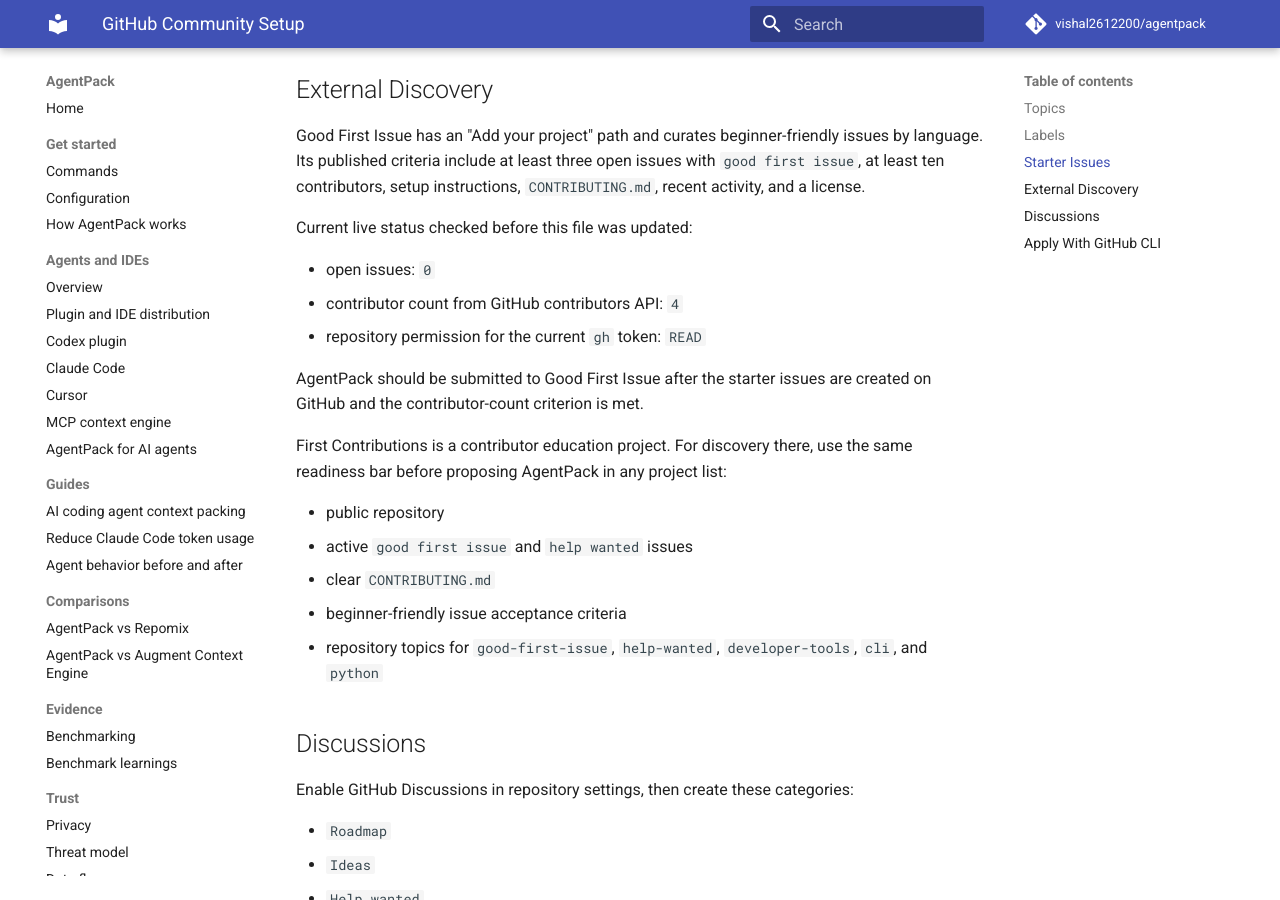
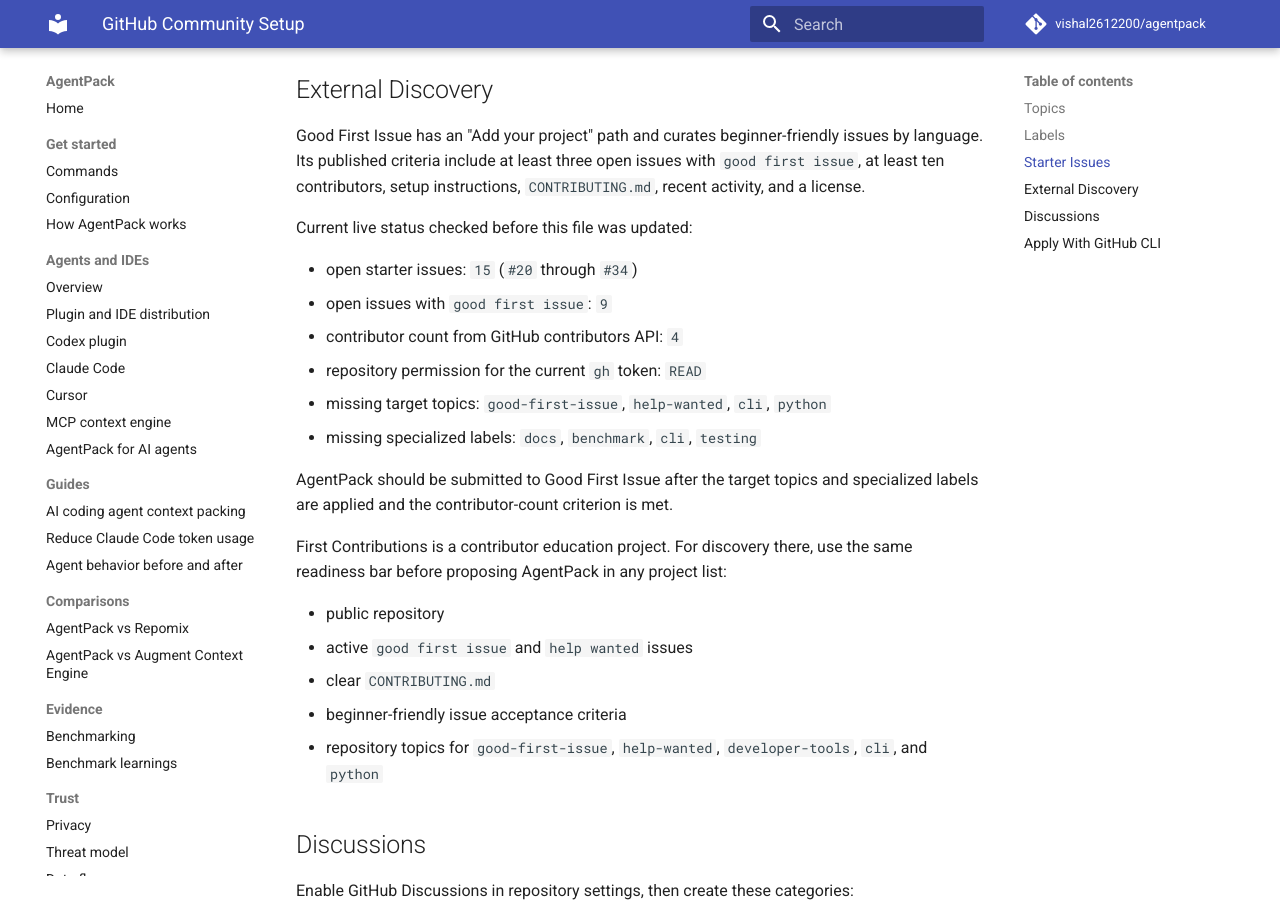
Before and after one commit to Jdowpasisi/agentpack, an MkDocs documentation site: the page built from docs/github-community-setup.md, in a window 1280 px wide and 900 px high, scrolled down 1128 px. Built offline with MkDocs 1.6.1 and Material for MkDocs 9.7.7, drawn with Linux system fonts in a browser that asks for light colours; comment, search, counter and statistics services are not loaded.

Commit message:
docs(github): record starter issue rollout status
Why:
- The starter issue rollout has partially completed through the GitHub connector.

What changed:
- Update the community setup doc with live issue counts, good-first-issue count, and remaining GitHub-side blockers.

Validation:
- python -m pytest tests/test_community_files.py tests/test_docs_links.py -q
- python -m ruff check tests/test_community_files.py tools/github_contributor_setup.py

```diff
--- a/docs/github-community-setup.md
+++ b/docs/github-community-setup.md
@@ -45,12 +45,15 @@
 
 Current live status checked before this file was updated:
 
-- open issues: `0`
+- open starter issues: `15` (`#20` through `#34`)
+- open issues with `good first issue`: `9`
 - contributor count from GitHub contributors API: `4`
 - repository permission for the current `gh` token: `READ`
+- missing target topics: `good-first-issue`, `help-wanted`, `cli`, `python`
+- missing specialized labels: `docs`, `benchmark`, `cli`, `testing`
 
-AgentPack should be submitted to Good First Issue after the starter issues are
-created on GitHub and the contributor-count criterion is met.
+AgentPack should be submitted to Good First Issue after the target topics and
+specialized labels are applied and the contributor-count criterion is met.
 
 First Contributions is a contributor education project. For discovery there,
 use the same readiness bar before proposing AgentPack in any project list:
```
